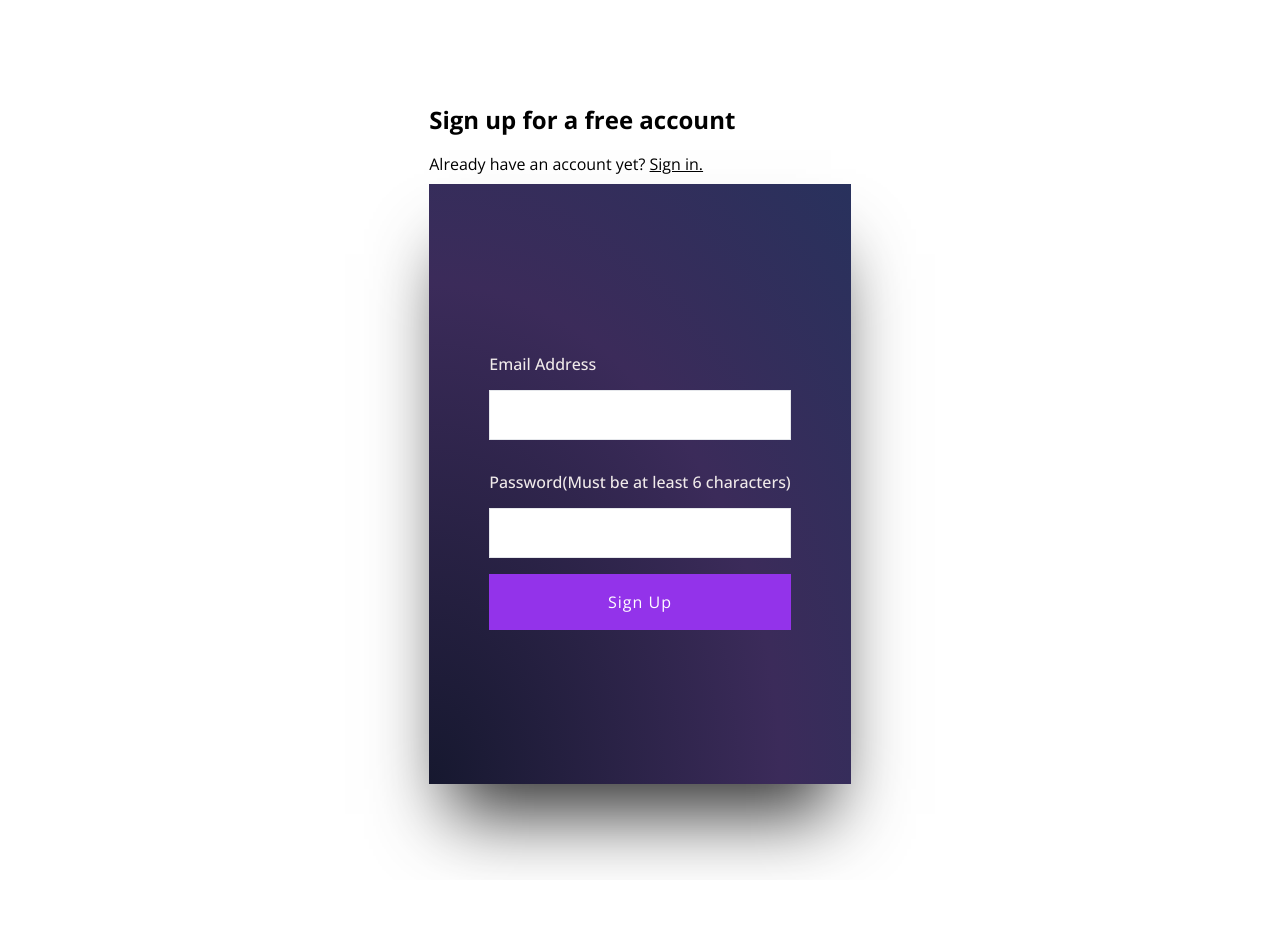
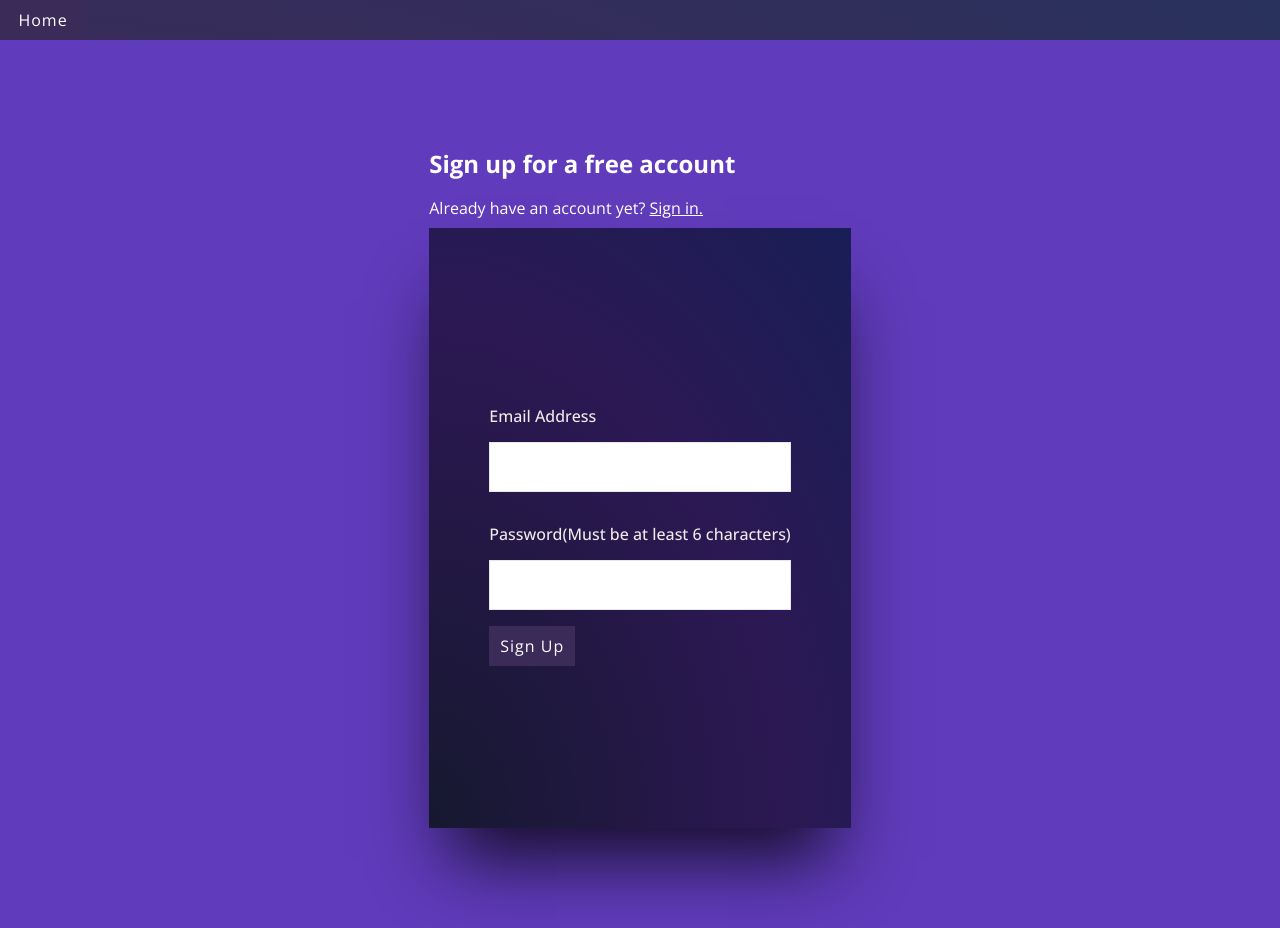
Before and after one commit to xMayble/yugo, a React (Vite) app in the folder client/: page /signup in a window 1280 px wide. Before the commit the page ends 880 px from the top, so only its background shows below. Built offline with nearby package versions, Linux system fonts and the light colour scheme; no server answers.

Commit message:
more tweaks

```diff
--- a/client/src/App.css
+++ b/client/src/App.css
@@ -82,9 +82,9 @@ button {
 .myButton {
 
 
-    position: fixed;
-    bottom: -4px;
-    right: 10px;
+  width: 86px;
+  padding: 8px 0;
+  background: #3a2b58;
 
 
 }
--- a/client/src/elements/Signup.jsx
+++ b/client/src/elements/Signup.jsx
@@ -27,13 +27,14 @@ const Signup = () => {
 
   return (
 
-
+    <section className='hero'>
+    <button className='myButton' ><Link to='/'>Home</Link></button>
     <nav className='w-full flex md:justify-center justify-between items-center p-4'>
 
     <div className='max-w-[700px] mx-auto my-16 p-4'>
       <div>
-        <h1 className='text-2xl font-bold py-2'>Sign up for a free account</h1>
-        <p className='py-2'>
+        <h1 className='text-2xl font-bold py-2 text-white'>Sign up for a free account</h1>
+        <p className='py-2 text-white'>
           Already have an account yet?{' '}
           <Link to='/signin' className='underline'>
             Sign in.
@@ -63,6 +64,7 @@ const Signup = () => {
       </form>
     </div>
     </nav>
+    </section>
   );
 };
 
```
